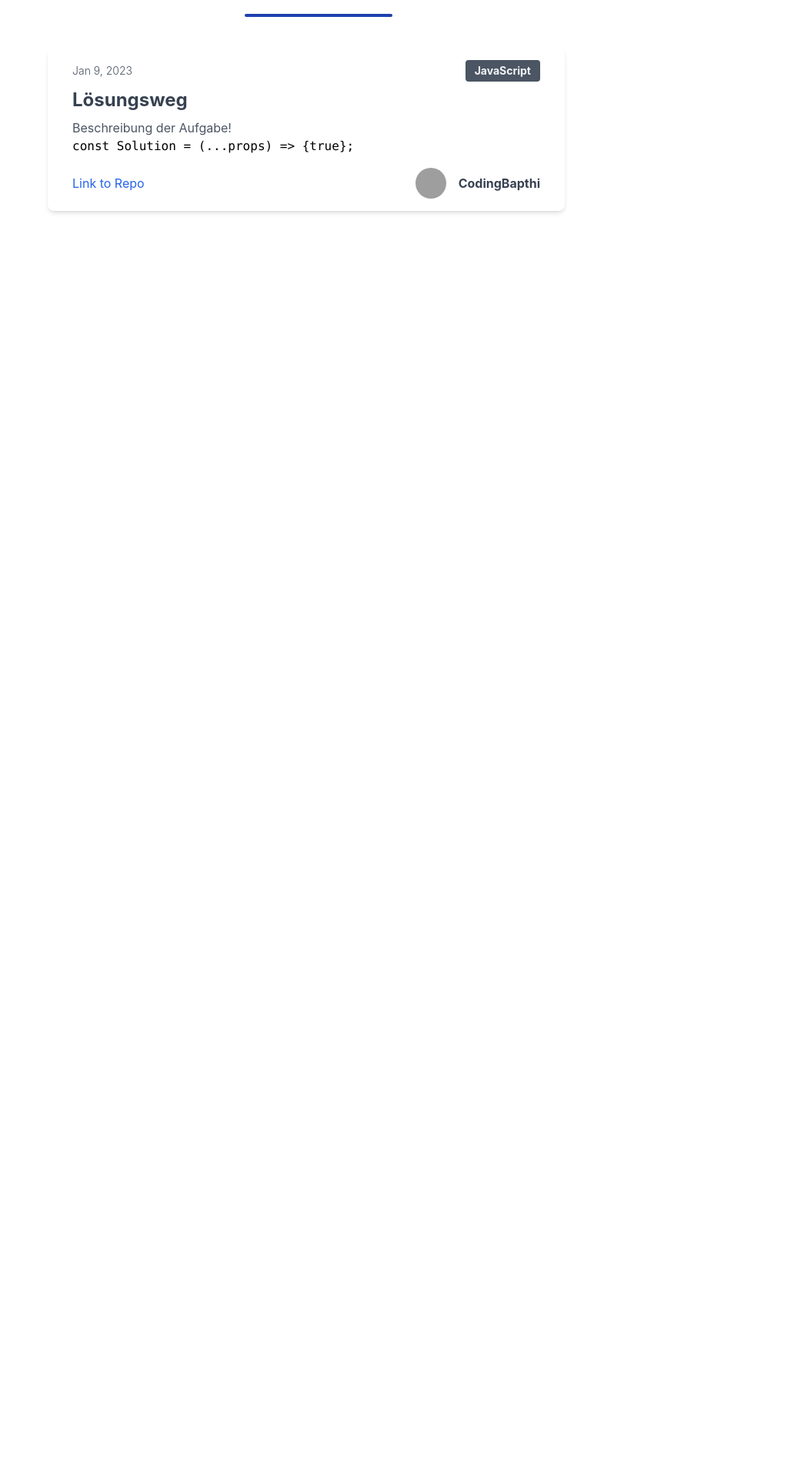
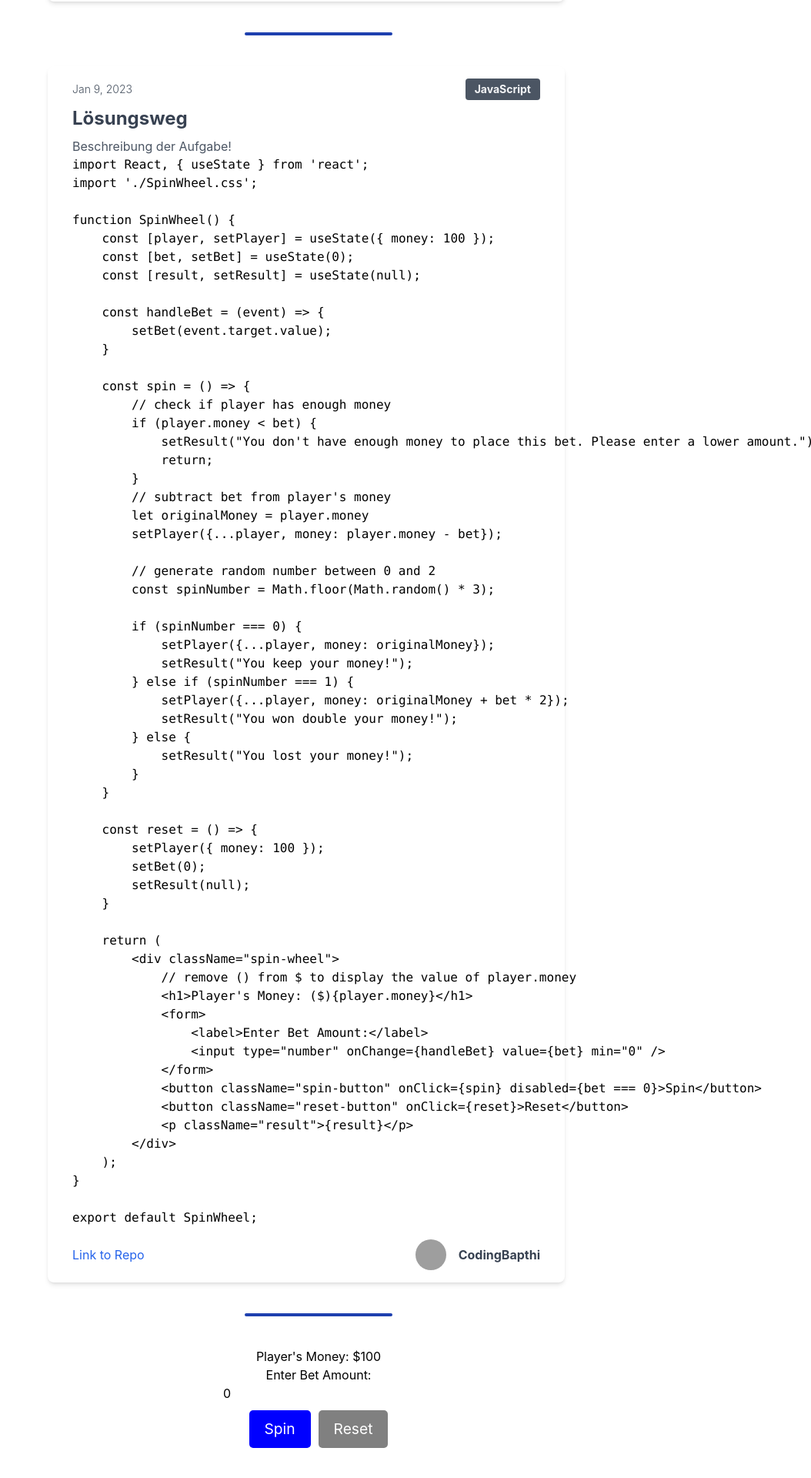
Before and after one commit to CodingBapthi/fun-box, a React (Create React App) app: page / in a window 1280 px wide. Shown: the part 806-2726 px from the top of the page at 77% size, without its empty margins (226-1280 px from the left). Before the commit the page ends 1240 px from the top, so only its background shows below. Built offline with nearby package versions, Linux system fonts and the light colour scheme; grey boxes are pictures that could not be loaded.

Commit message:
Add the component for the spin weehl question

```diff
--- a/src/components/Example.js
+++ b/src/components/Example.js
@@ -12,11 +12,11 @@ const Example = () => {
 	}, []);
 
 	const data = {
-		date: 'Jan 9, 2023',
+		date: 'Jan 22, 2023',
 		topic: 'JavaScript',
-		title: 'Name der Aufgabe',
-		description: 'Beschreibung der Aufgabe!',
-		code: `const Example = (...props) => {true};`,
+		title: 'Spin Wheel Challenge',
+		description: 'Implement a “spin the wheel” game where the player can bet on each spin of a wheel and either double their money, lose their money, or keep their money.',
+		code: `noExample`,
 		link: '#'
 	}
 
--- a/src/components/Solution.js
+++ b/src/components/Solution.js
@@ -1,5 +1,5 @@
 import Card from "./Card";
-
+import SpinWheel from "./spinWheel/SpinWheel";
 const Solution = () => {
 
 	const data = {
@@ -7,13 +7,73 @@ const Solution = () => {
 		topic: 'JavaScript',
 		title: 'Lösungsweg',
 		description: 'Beschreibung der Aufgabe!',
-		code: `const Solution = (...props) => {true};`,
-		link: 'Link to Codesandbox'
+		code: `import React, { useState } from 'react';
+import './SpinWheel.css';
+
+function SpinWheel() {
+\tconst [player, setPlayer] = useState({ money: 100 });
+\tconst [bet, setBet] = useState(0);
+\tconst [result, setResult] = useState(null);
+
+\tconst handleBet = (event) => {
+\t\tsetBet(event.target.value);
+\t}
+
+\tconst spin = () => {
+\t\t// check if player has enough money
+\t\tif (player.money < bet) {
+\t\t\tsetResult("You don't have enough money to place this bet. Please enter a lower amount.");
+\t\t\treturn;
+\t\t}
+\t\t// subtract bet from player's money
+\t\tlet originalMoney = player.money
+\t\tsetPlayer({...player, money: player.money - bet});
+
+\t\t// generate random number between 0 and 2
+\t\tconst spinNumber = Math.floor(Math.random() * 3);
+
+\t\tif (spinNumber === 0) {
+\t\t\tsetPlayer({...player, money: originalMoney});
+\t\t\tsetResult("You keep your money!");
+\t\t} else if (spinNumber === 1) {
+\t\t\tsetPlayer({...player, money: originalMoney + bet * 2});
+\t\t\tsetResult("You won double your money!");
+\t\t} else {
+\t\t\tsetResult("You lost your money!");
+\t\t}
+\t}
+
+\tconst reset = () => {
+\t\tsetPlayer({ money: 100 });
+\t\tsetBet(0);
+\t\tsetResult(null);
+\t}
+
+\treturn (
+\t\t<div className="spin-wheel">
+\t\t\t// remove () from $ to display the value of player.money
+\t\t\t<h1>Player's Money: ($){player.money}</h1>
+\t\t\t<form>
+\t\t\t\t<label>Enter Bet Amount:</label>
+\t\t\t\t<input type="number" onChange={handleBet} value={bet} min="0" />
+\t\t\t</form>
+\t\t\t<button className="spin-button" onClick={spin} disabled={bet === 0}>Spin</button>
+\t\t\t<button className="reset-button" onClick={reset}>Reset</button>
+\t\t\t<p className="result">{result}</p>
+\t\t</div>
+\t);
+}
+
+export default SpinWheel;
+`,
+		link: 'https://github.com/CodingBapthi/fun-box/tree/cassido/spin-wheel',
 	}
 
 	return (
 		<>
 			<Card data={data}/>
+			<hr className="w-48 h-1 mx-auto my-4 bg-blue-800 border-0 rounded md:my-10 dark:bg-blue-700" />
+			<SpinWheel />
 		</>
 	)
 }
--- /dev/null
+++ b/src/components/spinWheel/SpinWheel.css
@@ -0,0 +1,30 @@
+.spin-wheel {
+    text-align: center;
+    margin: 0 auto;
+    width: 50%;
+}
+
+.spin-button {
+    background-color: blue;
+    color: white;
+    padding: 10px 20px;
+    border-radius: 5px;
+    font-size: 1.2em;
+    margin-top: 10px;
+}
+
+.reset-button {
+    background-color: gray;
+    color: white;
+    padding: 10px 20px;
+    border-radius: 5px;
+    font-size: 1.2em;
+    margin-top: 10px;
+    margin-left: 10px;
+}
+
+.result {
+    margin-top: 20px;
+    font-size: 1.5em;
+    font-weight: bold;
+}
--- /dev/null
+++ b/src/components/spinWheel/SpinWheel.js
@@ -0,0 +1,57 @@
+import React, { useState } from 'react';
+import './SpinWheel.css';
+
+function SpinWheel() {
+	const [player, setPlayer] = useState({ money: 100 });
+	const [bet, setBet] = useState(0);
+	const [result, setResult] = useState(null);
+
+	const handleBet = (event) => {
+		setBet(event.target.value);
+	}
+
+	const spin = () => {
+		// check if player has enough money
+		if (player.money < bet) {
+			setResult("You don't have enough money to place this bet. Please enter a lower amount.");
+			return;
+		}
+		// subtract bet from player's money
+		let originalMoney = player.money
+		setPlayer({...player, money: player.money - bet});
+
+		// generate random number between 0 and 2
+		const spinNumber = Math.floor(Math.random() * 3);
+
+		if (spinNumber === 0) {
+			setPlayer({...player, money: originalMoney});
+			setResult("You keep your money!");
+		} else if (spinNumber === 1) {
+			setPlayer({...player, money: originalMoney + bet * 2});
+			setResult("You won double your money!");
+		} else {
+			setResult("You lost your money!");
+		}
+	}
+
+	const reset = () => {
+		setPlayer({ money: 100 });
+		setBet(0);
+		setResult(null);
+	}
+
+	return (
+		<div className="spin-wheel">
+			<h1>Player's Money: ${player.money}</h1>
+			<form>
+				<label>Enter Bet Amount:</label>
+				<input type="number" onChange={handleBet} value={bet} min="0" />
+			</form>
+			<button className="spin-button" onClick={spin} disabled={bet === 0}>Spin</button>
+			<button className="reset-button" onClick={reset}>Reset</button>
+			<p className="result">{result}</p>
+		</div>
+	);
+}
+
+export default SpinWheel;
```
